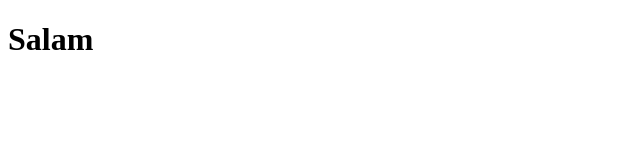
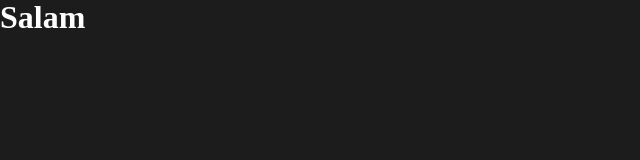
Before and after one commit to ferhadeyvazov/fmd-social-app, a plain HTML site: page index.html in a window 1280 px wide. Shown: the whole page, without its empty margins (0-640 px from the left). Drawn offline with Linux system fonts and the light colour scheme.

Commit message:
Sass folder structure was made

```diff
--- a/index.html
+++ b/index.html
@@ -5,7 +5,7 @@
     <meta name="viewport" content="width=device-width, initial-scale=1.0">
     <link rel="stylesheet" href="./dist/style.css">
     <script src="./js/script.js" defer></script>
-    <title>Social</title>
+    <title>Social app</title>
 </head>
 <body>
 
--- /dev/null
+++ b/scss/globals/_boilerplate.scss
@@ -0,0 +1,14 @@
+*{
+    margin: 0;
+    padding: 0;
+    list-style: none;
+    text-decoration: none;
+}
+html{
+    box-sizing: border-box;
+    scroll-behavior: smooth;
+}
+body{
+    background-color: hsl(0, 0%, 11%);
+    color: hsl(0, 0%, 100%);
+}
--- a/scss/globals/_index.scss
+++ b/scss/globals/_index.scss
@@ -0,0 +1,2 @@
+@forward './boilerplate';
+@forward './typography';
--- /dev/null
+++ b/scss/globals/_typography.scss
@@ -0,0 +1,11 @@
+h1,
+h2,
+h3{
+    font-weight: 700;
+    line-height: 1.1;
+}
+
+img{
+    width: 100%;
+    height: auto;
+}
--- a/scss/style.scss
+++ b/scss/style.scss
@@ -0,0 +1 @@
+@forward './globals';
```
Also changed, not shown: dist/style.css, 2 other files.
